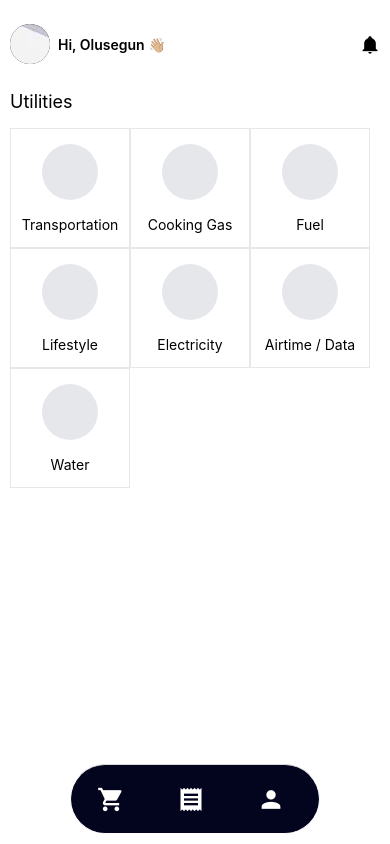
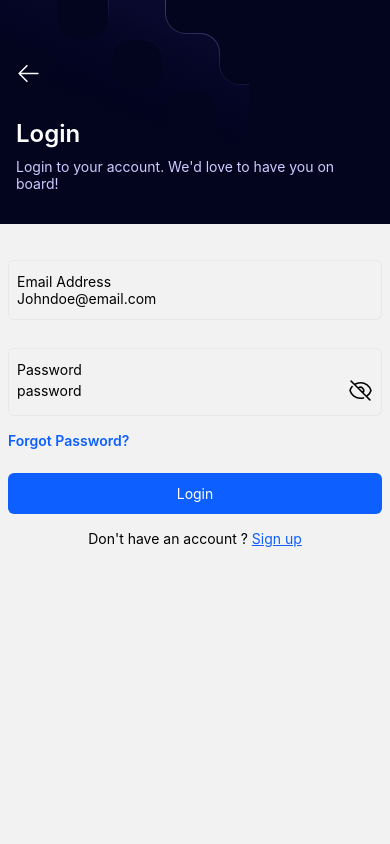
Before and after one commit to Haybuka/proxyStoreApp, a React Native app: screen /Login in a window 390 px wide. Built offline with nearby package versions, Linux system fonts and the light colour scheme.

Commit message:
home page setup

```diff
--- a/App.js
+++ b/App.js
@@ -1,15 +1,11 @@
-
-
 import { NavigationContainer } from '@react-navigation/native';
-
-
-import TabNavigator from './navigation/TabNavigator';
+import AppNavigator from './navigation/AppNavigator';
 
 
 export default function App() {
   return (
     <NavigationContainer>
-      <TabNavigator />
+      <AppNavigator />
     </NavigationContainer>
   );
 }
--- a/navigation/TabNavigator.js
+++ b/navigation/AppNavigator.js
@@ -8,7 +8,7 @@ import AccountScreen from '../screens/AccountScreen';
 import BottomTabButton from './BottomTabButton';
 const Tab = createBottomTabNavigator();
 
-function TabNavigator() {
+function AppNavigator() {
 
   const dimension = useWindowDimensions()
   return (
@@ -37,22 +37,25 @@ function TabNavigator() {
         }}
 
     >
-      <Tab.Screen name="Home" component={AuthNavigator} options={{
+      <Tab.Screen name="Auth" component={AuthNavigator} options={{
         headerShown: false,
         tabBarItemStyle: {
-          display: 'none'
+          display: 'none',
+        },
+        tabBarStyle: {
+          display: "none"
         }
 
       }} />
       <Tab.Screen
-        name="Root"
+        name="Home"
         component={HomeScreen}
         options={({ navigation, route }) => ({
 
           tabBarButton: (props) => {
 
             return (
-              <BottomTabButton icon={'cart'} onPress={() => navigation.navigate("Root")} />
+              <BottomTabButton icon={'cart'} onPress={() => navigation.navigate("Home")} />
             )
           },
           tabBarActiveBackgroundColor: "red"
@@ -90,4 +93,4 @@ function TabNavigator() {
   );
 }
 
-export default TabNavigator
+export default AppNavigator
--- a/navigation/AuthNavigator.js
+++ b/navigation/AuthNavigator.js
@@ -14,7 +14,8 @@ const Stack = createNativeStackNavigator()
 function AuthNavigator(props) {
   return (
     <Stack.Navigator screenOptions={{
-      headerShown: false
+      headerShown: false,
+      // navigationBarHidden: true
     }} initialRouteName='Welcome'>
       <Stack.Screen name="Welcome" component={WelcomeScreen} />
       <Stack.Screen name="Login" component={LoginScreen} />
--- a/screens/LoginScreen.js
+++ b/screens/LoginScreen.js
@@ -34,7 +34,7 @@ function LoginScreen({ navigation }) {
 
   const handleLogin = (data) => {
     console.log("logging in", data)
-    navigation.navigate("Root")
+    navigation.navigate("Home")
     reset()
   }
 
```
